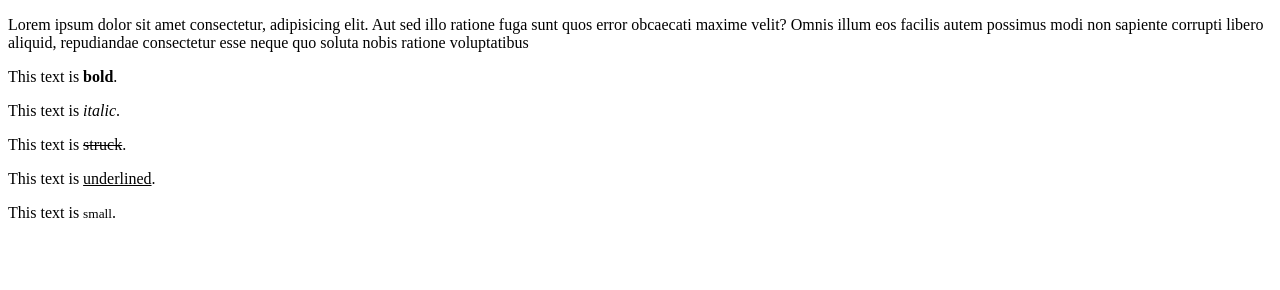
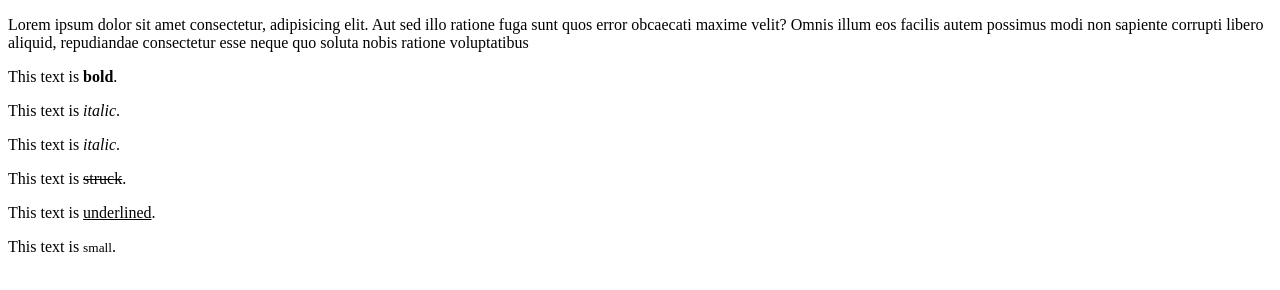
Before and after one commit to LAVIRASTOGI/HTMLtutorial, a plain HTML site: page secondLecture.html in a window 1280 px wide. Drawn offline with Linux system fonts and the light colour scheme.

Commit message:
html presentaion

```diff
--- a/secondLecture.html
+++ b/secondLecture.html
@@ -18,6 +18,7 @@
 
     <p>This text is <b>bold</b>.</p>
     <p>This text is <i>italic</i>.</p>
+    <p>This text is <i>italic</i>.</p>
     <p>This text is <s>struck</s>.</p>
     <p>This text is <u>underlined</u>.</p>
     <p>This text is <small>small</small>.</p>
```
Also changed, not shown: 1 other file.
